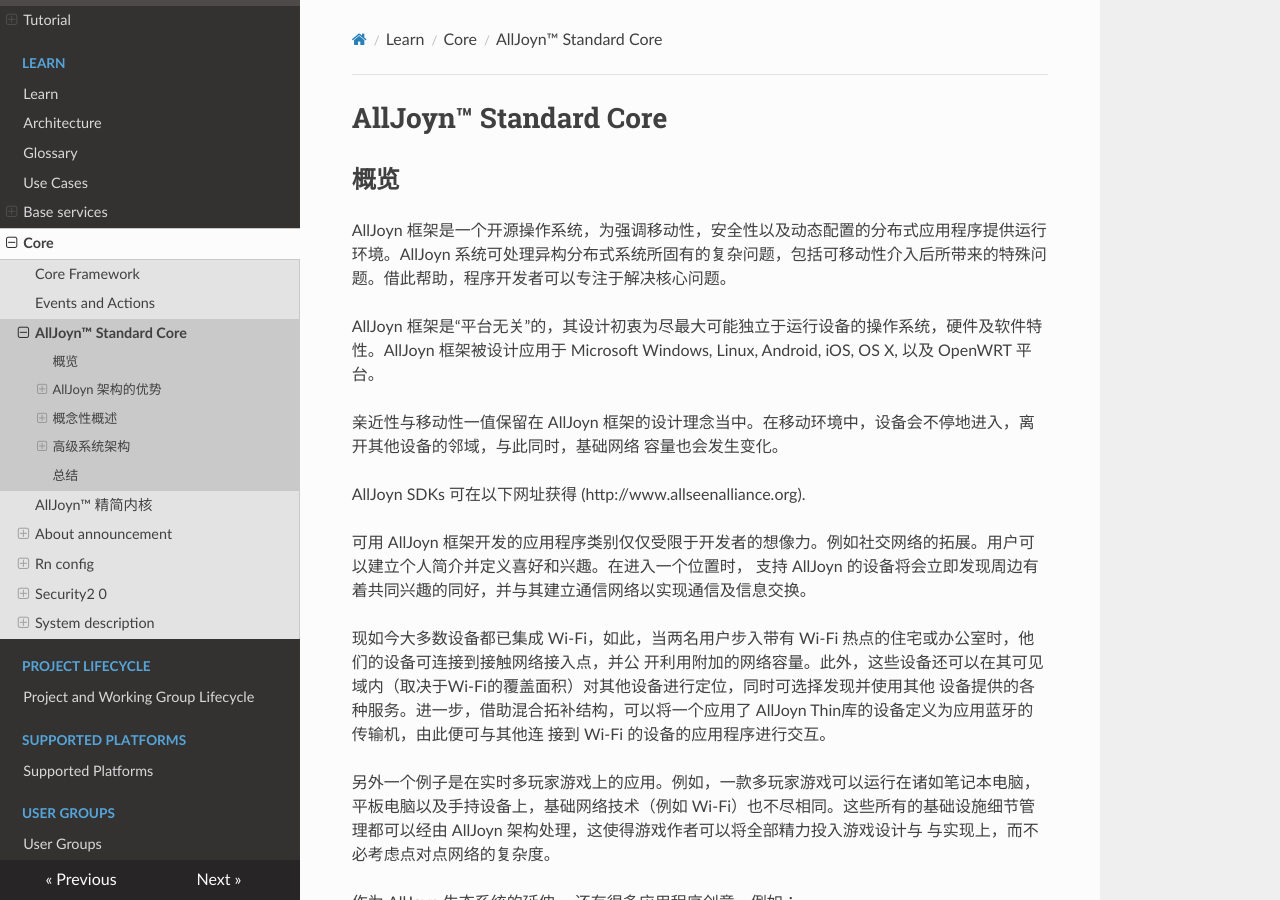
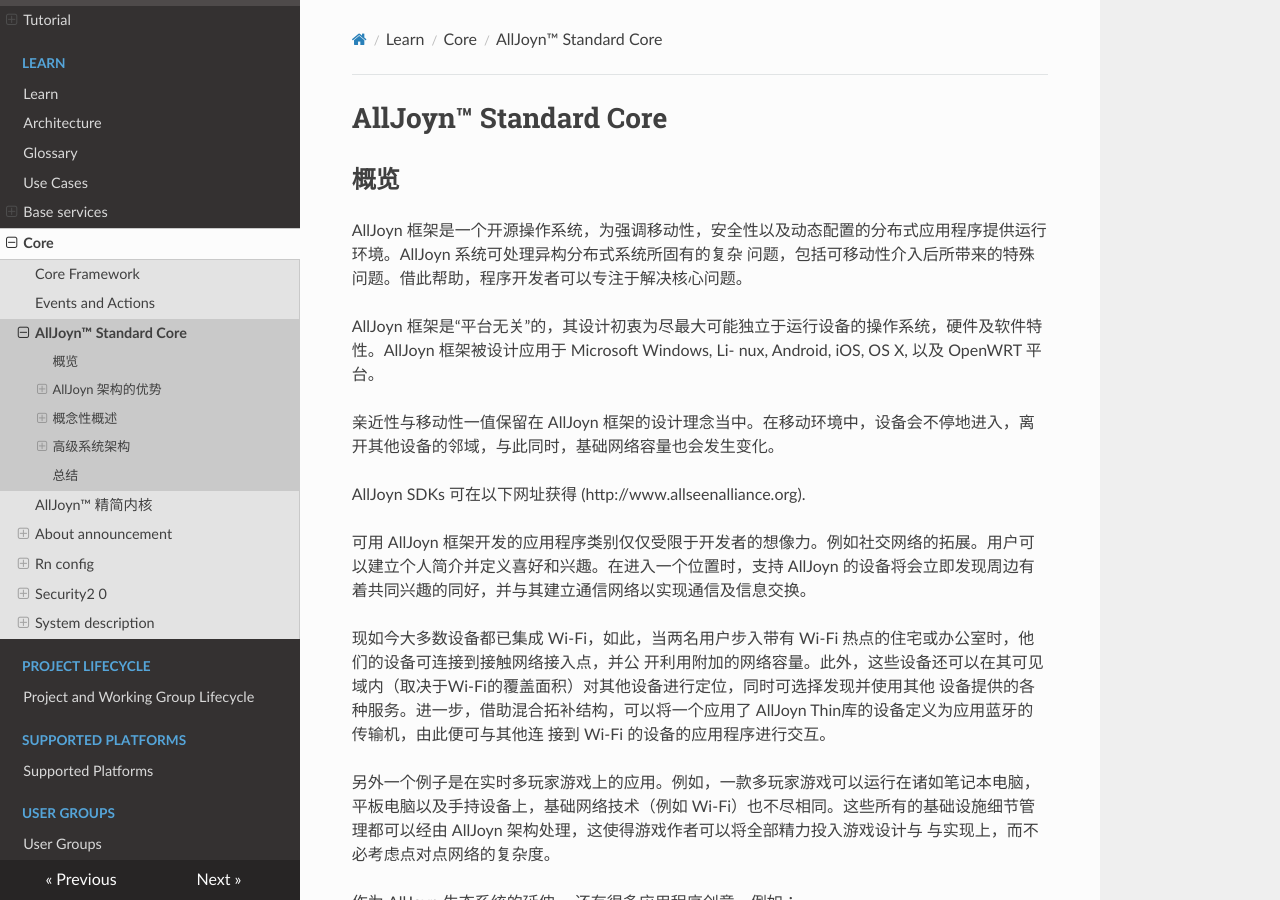
Before and after one commit to smart-conn/alljoyn-zh, an MkDocs documentation site: the page built from docs/learn/core/standard-core.md, in a window 1280 px wide and 900 px high. Built offline with MkDocs 1.6.1, drawn with Linux system fonts in a browser that asks for light colours; nearby versions of some CDN libraries.

Commit message:
Update standard-core.md

```diff
--- a/docs/learn/core/standard-core.md
+++ b/docs/learn/core/standard-core.md
@@ -1,15 +1,15 @@
 # AllJoyn&trade; Standard Core
 
 ## 概览
-AllJoyn 框架是一个开源操作系统，为强调移动性，安全性以及动态配置的分布式应用程序提供运行环境。AllJoyn 系统可处理异构分布式系统所固有的复杂问题，包括可移动性介入后所带来的特殊问题。借此帮助，程序开发者可以专注于解决核心问题。
+AllJoyn 框架是一个开源操作系统，为强调移动性，安全性以及动态配置的分布式应用程序提供运行环境。AllJoyn 系统可处理异构分布式系统所固有的复杂 问题，包括可移动性介入后所带来的特殊问题。借此帮助，程序开发者可以专注于解决核心问题。
 
-AllJoyn 框架是“平台无关”的，其设计初衷为尽最大可能独立于运行设备的操作系统，硬件及软件特性。AllJoyn 框架被设计应用于 Microsoft Windows, Linux, Android, iOS, OS X, 以及 OpenWRT 平台。
+AllJoyn 框架是“平台无关”的，其设计初衷为尽最大可能独立于运行设备的操作系统，硬件及软件特性。AllJoyn 框架被设计应用于 Microsoft Windows, Li- nux, Android, iOS, OS X, 以及 OpenWRT 平台。
 
-亲近性与移动性一值保留在 AllJoyn 框架的设计理念当中。在移动环境中，设备会不停地进入，离开其他设备的邻域，与此同时，基础网络 容量也会发生变化。
+亲近性与移动性一值保留在 AllJoyn 框架的设计理念当中。在移动环境中，设备会不停地进入，离开其他设备的邻域，与此同时，基础网络容量也会发生变化。
 
 AllJoyn SDKs 可在以下网址获得 (http://www.allseenalliance.org).
 
-可用 AllJoyn 框架开发的应用程序类别仅仅受限于开发者的想像力。例如社交网络的拓展。用户可以建立个人简介并定义喜好和兴趣。在进入一个位置时， 支持 AllJoyn 的设备将会立即发现周边有着共同兴趣的同好，并与其建立通信网络以实现通信及信息交换。
+可用 AllJoyn 框架开发的应用程序类别仅仅受限于开发者的想像力。例如社交网络的拓展。用户可以建立个人简介并定义喜好和兴趣。在进入一个位置时，支持 AllJoyn 的设备将会立即发现周边有着共同兴趣的同好，并与其建立通信网络以实现通信及信息交换。
 
 现如今大多数设备都已集成 Wi-Fi，如此，当两名用户步入带有 Wi-Fi 热点的住宅或办公室时，他们的设备可连接到接触网络接入点，并公 开利用附加的网络容量。此外，这些设备还可以在其可见域内（取决于Wi-Fi的覆盖面积）对其他设备进行定位，同时可选择发现并使用其他 设备提供的各种服务。进一步，借助混合拓补结构，可以将一个应用了 AllJoyn Thin库的设备定义为应用蓝牙的传输机，由此便可与其他连 接到 Wi-Fi 的设备的应用程序进行交互。
 
```
